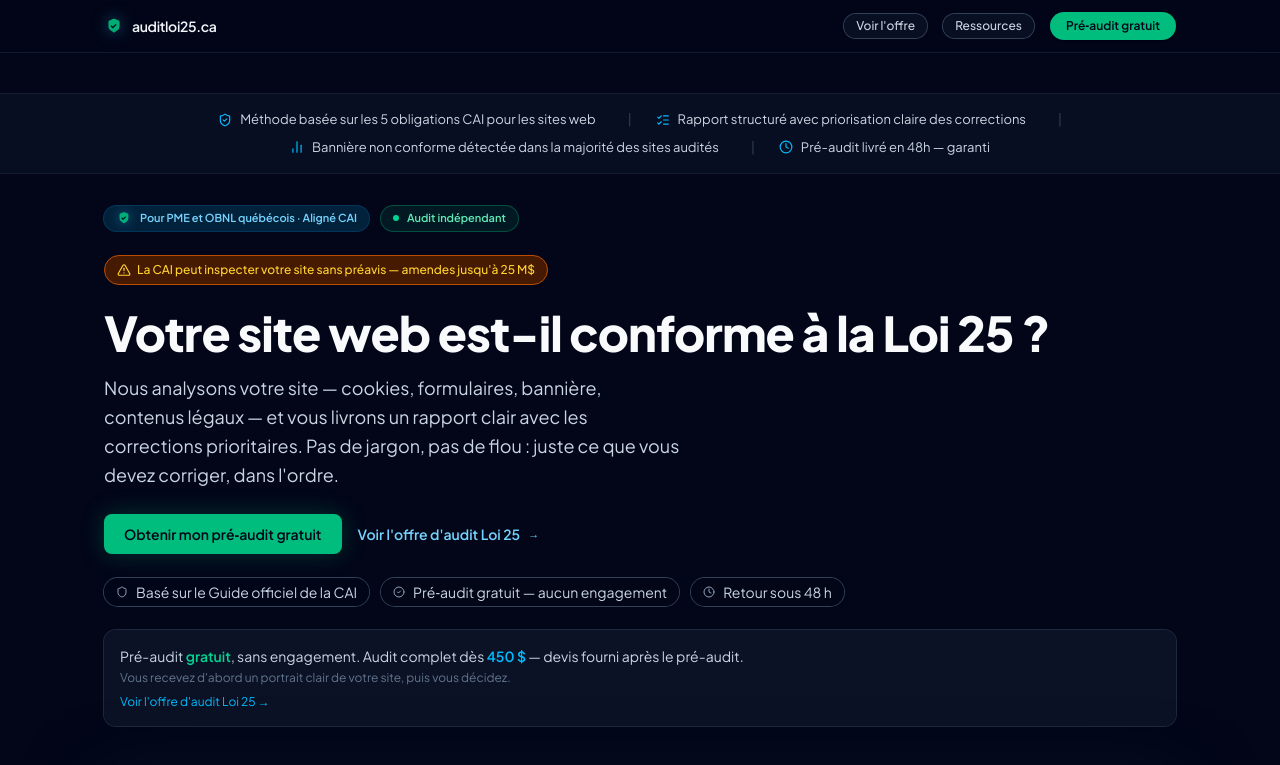
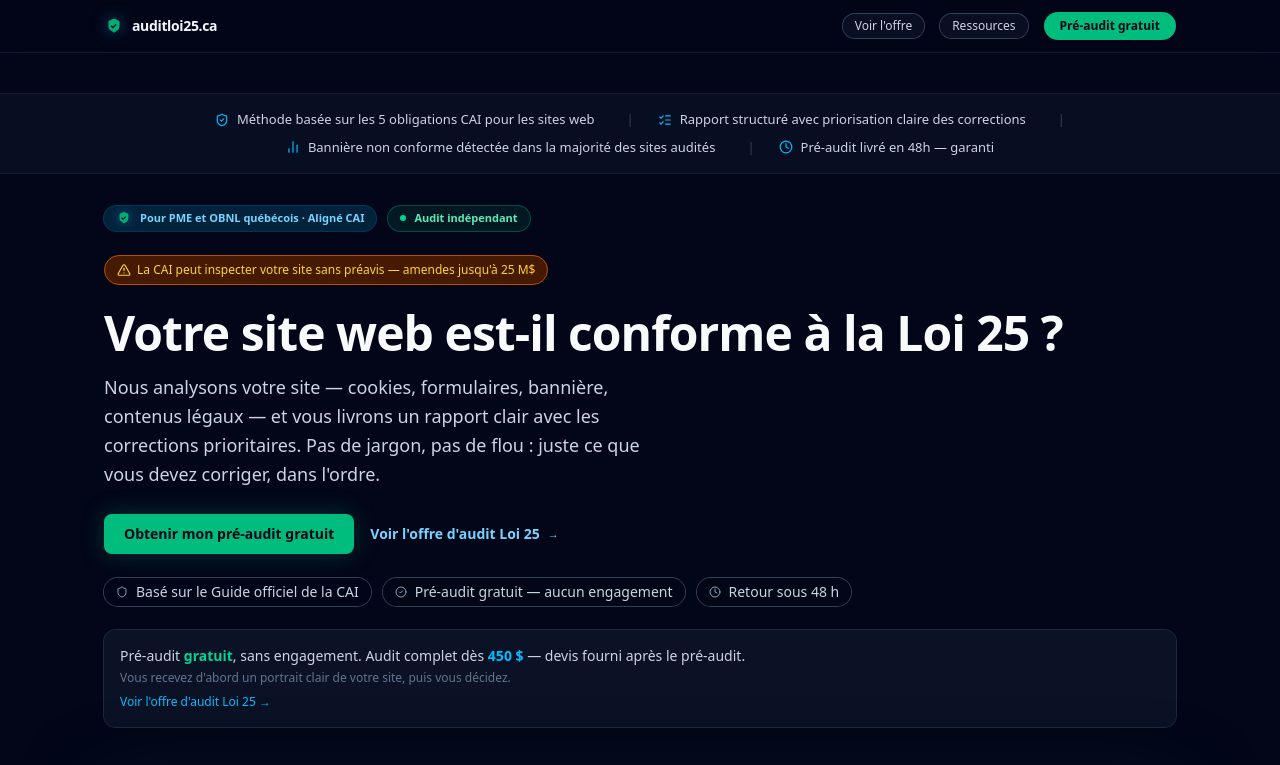
Before and after one commit to votreboosterdigital/auditloi25, a Next.js app: page / in a window 1280 px wide. Shown: the top 765 px of the page. Built offline with nearby package versions, Linux system fonts and the light colour scheme.

Commit message:
feat: replace Plus Jakarta Sans with Geist + Inter via next/font/google

```diff
--- a/app/layout.tsx
+++ b/app/layout.tsx
@@ -1,13 +1,24 @@
 import type { Metadata } from "next";
-import { Plus_Jakarta_Sans } from "next/font/google";
+import { Geist, Geist_Mono, Inter } from "next/font/google";
 import "./globals.css";
 import Script from "next/script";
 import { StickyMobileCta } from "@/components/sticky-mobile-cta";
 
-const plusJakarta = Plus_Jakarta_Sans({
+const geist = Geist({
   subsets: ["latin"],
-  weight: ["400", "500", "600", "700", "800"],
-  variable: "--font-plus-jakarta",
+  variable: "--font-geist",
+  display: "swap",
+});
+
+const geistMono = Geist_Mono({
+  subsets: ["latin"],
+  variable: "--font-geist-mono",
+  display: "swap",
+});
+
+const inter = Inter({
+  subsets: ["latin"],
+  variable: "--font-inter",
   display: "swap",
 });
 
@@ -44,7 +55,7 @@ export default function RootLayout({
   children: React.ReactNode;
 }) {
   return (
-    <html lang="fr" className={plusJakarta.variable}>
+    <html lang="fr" className={`${geist.variable} ${geistMono.variable} ${inter.variable}`}>
       <head>
         <Script
           id="cookieyes"
```
